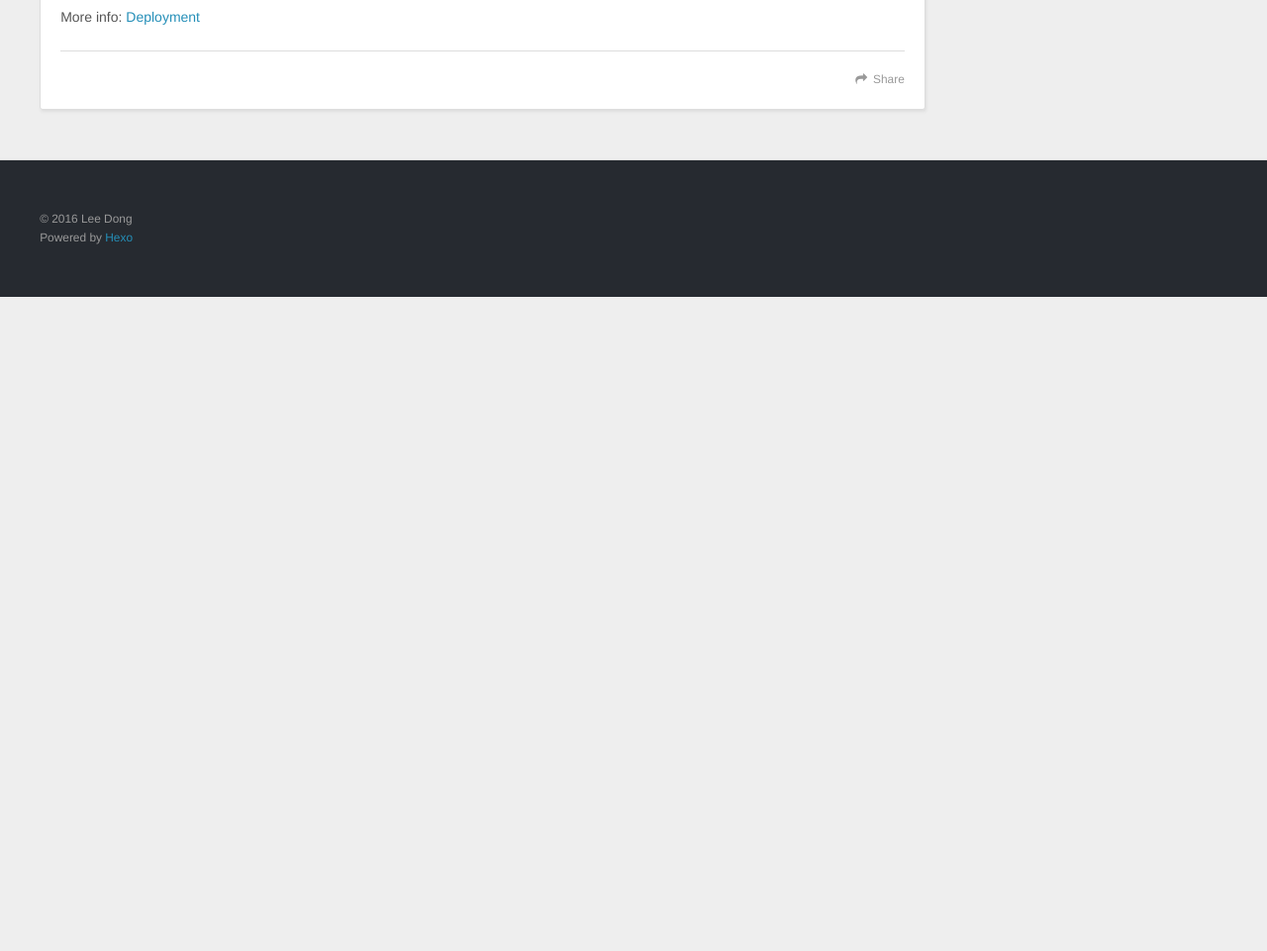
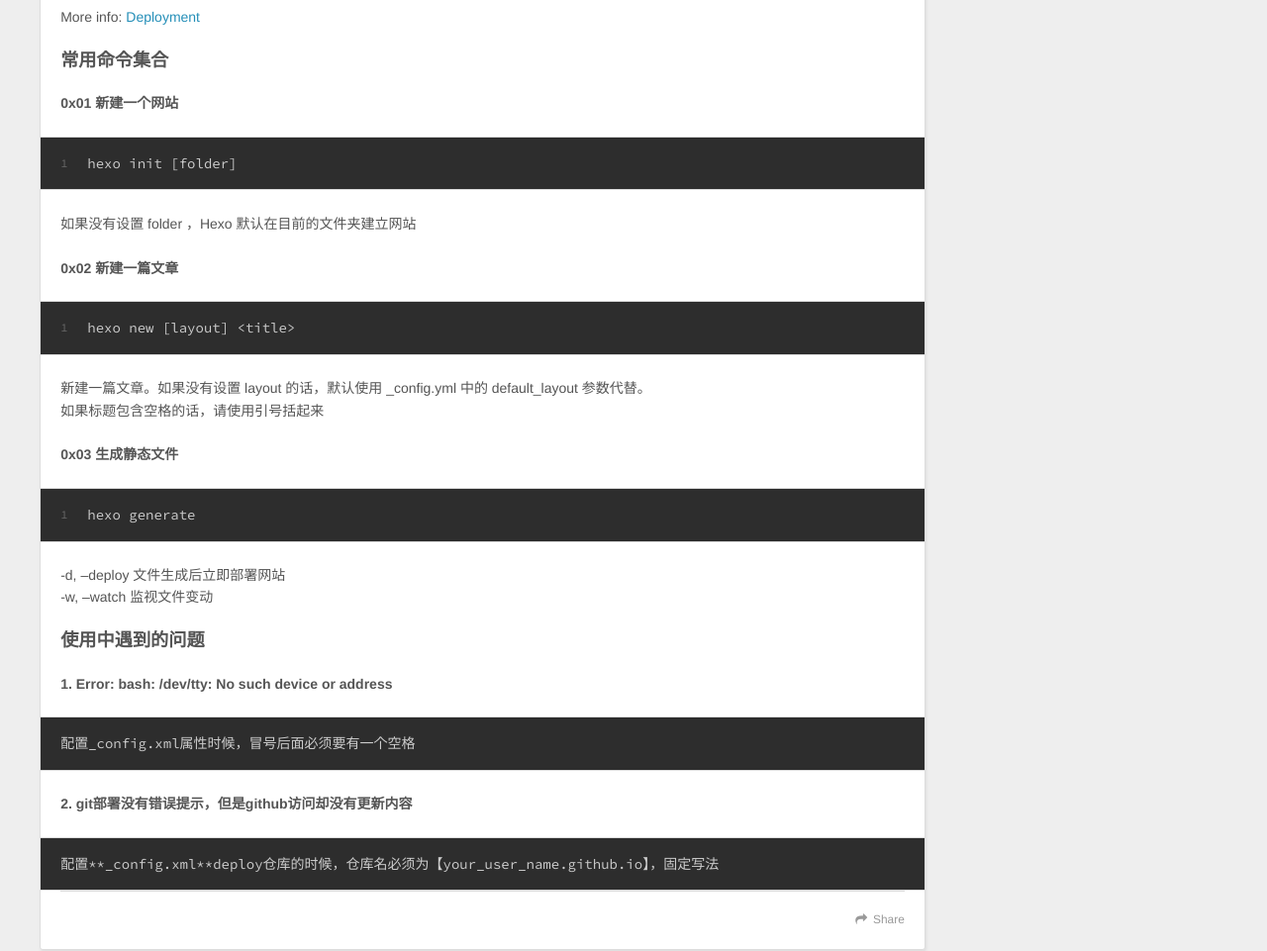
Before and after one commit to shanyuxiyun/shanyuxiyun.github.io, a plain HTML site: page 2016/06/05/hello-world/index.html in a window 1280 px wide. Shown: the part 1163-2124 px from the top of the page at 99% size. Before the commit the page ends 1463 px from the top, so only its background shows below. Drawn offline with nearby package versions, Linux system fonts and the light colour scheme.

Commit message:
Site updated: 2016-06-05 12:36:11

```diff
--- a/2016/06/05/hello-world/index.html
+++ b/2016/06/05/hello-world/index.html
@@ -13,7 +13,7 @@ Quick">
 <meta property="og:site_name" content="山雨溪云">
 <meta property="og:description" content="Welcome to Hexo! This is your very first post. Check documentation for more info. If you get any problems when using Hexo, you can find the answer in troubleshooting or you can ask me on GitHub.
 Quick">
-<meta property="og:updated_time" content="2016-06-05T03:04:06.375Z">
+<meta property="og:updated_time" content="2016-06-05T04:35:36.484Z">
 <meta name="twitter:card" content="summary">
 <meta name="twitter:title" content="Hello World">
 <meta name="twitter:description" content="Welcome to Hexo! This is your very first post. Check documentation for more info. If you get any problems when using Hexo, you can find the answer in troubleshooting or you can ask me on GitHub.
@@ -101,11 +101,21 @@ Quick">
 <p>More info: <a href="https://hexo.io/docs/generating.html" target="_blank" rel="external">Generating</a></p>
 <h3 id="Deploy-to-remote-sites"><a href="#Deploy-to-remote-sites" class="headerlink" title="Deploy to remote sites"></a>Deploy to remote sites</h3><figure class="highlight bash"><table><tr><td class="gutter"><pre><span class="line">1</span><br></pre></td><td class="code"><pre><span class="line">$ hexo deploy</span><br></pre></td></tr></table></figure>
 <p>More info: <a href="https://hexo.io/docs/deployment.html" target="_blank" rel="external">Deployment</a></p>
-
+<h3 id="常用命令集合"><a href="#常用命令集合" class="headerlink" title="常用命令集合"></a>常用命令集合</h3><p><strong>0x01 新建一个网站</strong><br><figure class="highlight plain"><table><tr><td class="gutter"><pre><span class="line">1</span><br></pre></td><td class="code"><pre><span class="line">hexo init [folder]</span><br></pre></td></tr></table></figure></p>
+<p>如果没有设置 folder ，Hexo 默认在目前的文件夹建立网站</p>
+<p><strong>0x02 新建一篇文章</strong><br><figure class="highlight plain"><table><tr><td class="gutter"><pre><span class="line">1</span><br></pre></td><td class="code"><pre><span class="line">hexo new [layout] &lt;title&gt;</span><br></pre></td></tr></table></figure></p>
+<p>新建一篇文章。如果没有设置 layout 的话，默认使用 _config.yml 中的 default_layout 参数代替。<br>如果标题包含空格的话，请使用引号括起来</p>
+<p><strong>0x03 生成静态文件</strong><br><figure class="highlight plain"><table><tr><td class="gutter"><pre><span class="line">1</span><br></pre></td><td class="code"><pre><span class="line">hexo generate</span><br></pre></td></tr></table></figure></p>
+<p>  -d, –deploy     文件生成后立即部署网站<br>  -w, –watch     监视文件变动</p>
+<h3 id="使用中遇到的问题"><a href="#使用中遇到的问题" class="headerlink" title="使用中遇到的问题"></a>使用中遇到的问题</h3><p><strong>1. Error: bash: /dev/tty: No such device or address</strong></p>
+<pre><code>配置_config.xml属性时候，冒号后面必须要有一个空格
+</code></pre><p><strong>2. git部署没有错误提示，但是github访问却没有更新内容</strong></p>
+<pre><code>配置**_config.xml**deploy仓库的时候，仓库名必须为【your_user_name.github.io】，固定写法
+</code></pre>
 
     </div>
     <footer class="article-footer">
-      <a data-url="http://yoursite.com/2016/06/05/hello-world/" data-id="cip22njp70000fgxn5amr0tlt" class="article-share-link">Share</a>
+      <a data-url="http://yoursite.com/2016/06/05/hello-world/" data-id="cip22rfol0000y4xnlvaowc5z" class="article-share-link">Share</a>
 
 
     </footer>
```
Also changed, not shown: index.html (+12 -2 lines).
